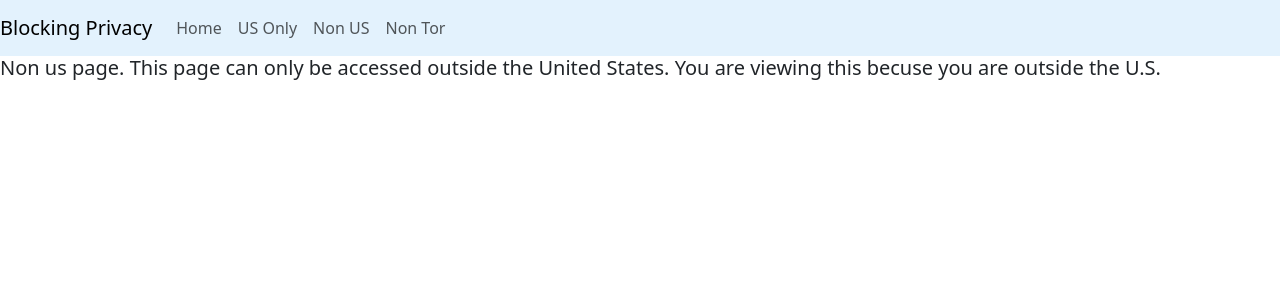
After one commit to HeruAvila/privacy_project, a Django app: page /non_us/ in a window 1280 px wide. The commit adds this page. Shown: the top 300 px of the page. Run offline with Django 5.2, Linux system fonts and the light colour scheme; data that the repository does not hold is empty; some libraries are stand-ins or nearby versions.

Commit message:
Added nav bar and country/tor specific pages. Also added a timelimit for cookies.

```diff
--- a/mainapp/urls.py
+++ b/mainapp/urls.py
@@ -4,4 +4,7 @@ from . import views
 
 urlpatterns = [
     path("", views.index, name="index"),
+    path('us_only/', views.us_only, name='us_only'),
+    path('non_us/', views.non_us, name='non_us'),
+    #path('no-tor/', views.no_tor, name='no_tor'),
 ]
--- a/mainapp/views.py
+++ b/mainapp/views.py
@@ -1,6 +1,7 @@
 from datetime import datetime
 
 import requests
+from django.http import HttpResponse
 from django.shortcuts import render
 from user_agents import parse
 def get_browser_info(request):
@@ -105,6 +106,29 @@ def vpn_checker(current_location, last_location,visit_count):
 
     return (vpn_used, 'Unable to determine VPN usage based on the provided data.')
 
+def us_only(request):
+    client_IP = get_ClientIP(request)
+    json_info = get_ipinfo(client_IP)
+    country = json_info.get('Country','Unknown')
+
+    print(country)
+
+    if(country == 'United States'):
+        return render(request, 'mainapp/us_only.html')
+    else:
+        return HttpResponse("Access Denied: This page is only accessible from within the US.")
+
+def non_us(request):
+    client_IP = get_ClientIP(request)
+    json_info = get_ipinfo(client_IP)
+    country = json_info.get("Country")
+
+    if(country != 'United States'):
+        return render(request, 'mainapp/non_us.html')
+    else:
+        return HttpResponse("Access Denied: This page is only accessible from outside the US.")
+
+
 
 def index(request):
     current_date = datetime.now()
--- /dev/null
+++ b/templates/mainapp/non_us.html
@@ -0,0 +1,31 @@
+<!DOCTYPE html>
+<html lang="en">
+<head>
+    <meta charset="UTF-8">
+    <title>Non-US</title>
+  <link href="https://cdn.jsdelivr.net/npm/bootstrap@5.3.0-alpha1/dist/css/bootstrap.min.css" rel="stylesheet">
+
+</head>
+<nav class="navbar navbar-expand-lg navbar-light" style="background-color: #e3f2fd;">
+  <a class="navbar-brand" href="#">Blocking Privacy</a>
+  <div class="collapse navbar-collapse" id="navbarNav">
+    <ul class="navbar-nav">
+      <li class="nav-item active">
+        <a class="nav-link" href="/">Home</a>
+      </li>
+      <li class="nav-item">
+        <a class="nav-link" href="{% url 'us_only' %}">US Only</a>
+      </li>
+      <li class="nav-item">
+        <a class="nav-link" href="{% url 'non_us' %}">Non US</a>
+      </li>
+      <li class="nav-item">
+        <a class="nav-link" href="#">Non Tor</a>
+      </li>
+    </ul>
+  </div>
+</nav>
+<body>
+<h5>Non us page. This page can only be accessed outside the United States. You are viewing this becuse you are outside the U.S.</h5>
+</body>
+</html>
```
Also changed, not shown: templates/mainapp/index.html (+20 -7 lines), templates/mainapp/tor.html (added, +10 -0 lines), templates/mainapp/us_only.html (added, +29 -0 lines).
